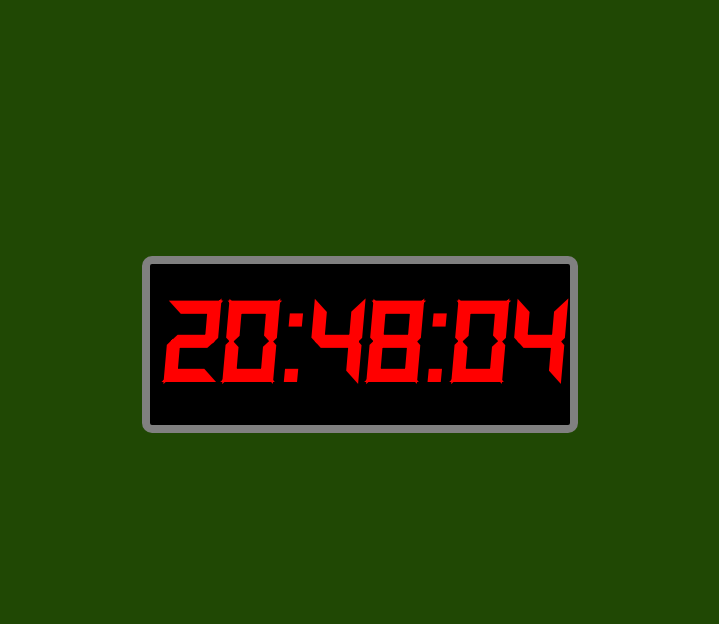
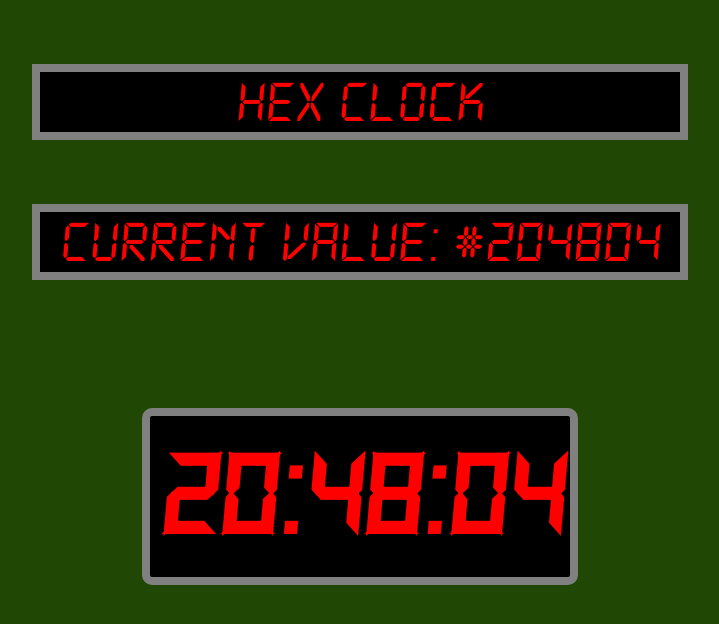
Before and after one commit to noah-callahan/jshexclock, a plain HTML site: page index.html in a window 1280 px wide. Shown: the whole page, without its empty margins (288-1007 px from the left). Drawn offline with Linux system fonts and the light colour scheme.

Commit message:
finishing touches

```diff
--- a/index.html
+++ b/index.html
@@ -5,7 +5,7 @@
 <head>
     <meta charset="utf-8" />
     <meta http-equiv="X-UA-Compatible" content="IE=edge">
-    <title>Page Title</title>
+    <title>Hex Clock</title>
     <meta name="viewport" content="width=device-width, initial-scale=1">
     <link rel="stylesheet" type="text/css" media="screen" href="style.css" />
     <script src="main.js"></script>
@@ -13,6 +13,9 @@
 
 
 <body onload="time()">
+
+    <p class="heading">HEX CLOCK</p>
+    <p class="heading" id="hex-value">HEX CLOCK</p>
 
     <div class="clockbox">
         <h1 id="clock"></h1>
@@ -48,7 +51,8 @@
         document.getElementById("clock").innerHTML = hours + ':' + minutes + ':' + seconds;
         setTimeout(time, 300);
 
-        document.body.style.backgroundColor = '#' + hours + minutes + seconds;
+        var background = document.body.style.backgroundColor = '#' + hours + minutes + seconds;
+        document.getElementById("hex-value").innerHTML = "Current value: " + background
     }
 
     function addZero(n) {
--- a/style.css
+++ b/style.css
@@ -4,6 +4,17 @@ body {
 
 }
 
+.heading{
+    font-family: digital;
+    color: red;
+    text-align: center;
+    font-size: 60px;
+    border: 8px solid gray;
+    width: 50%;
+    margin: 0 auto;
+    margin-top: 5%;
+    background-color:black;
+}
 
 @font-face {
         font-family: digital;
@@ -19,7 +30,7 @@ body {
     display: flex;
     justify-content: center;
     margin: 0 auto;
-    margin-top: 20%;
+    margin-top: 10%;
     width: 420px;
     height: auto;
     font-family: digital;
```
